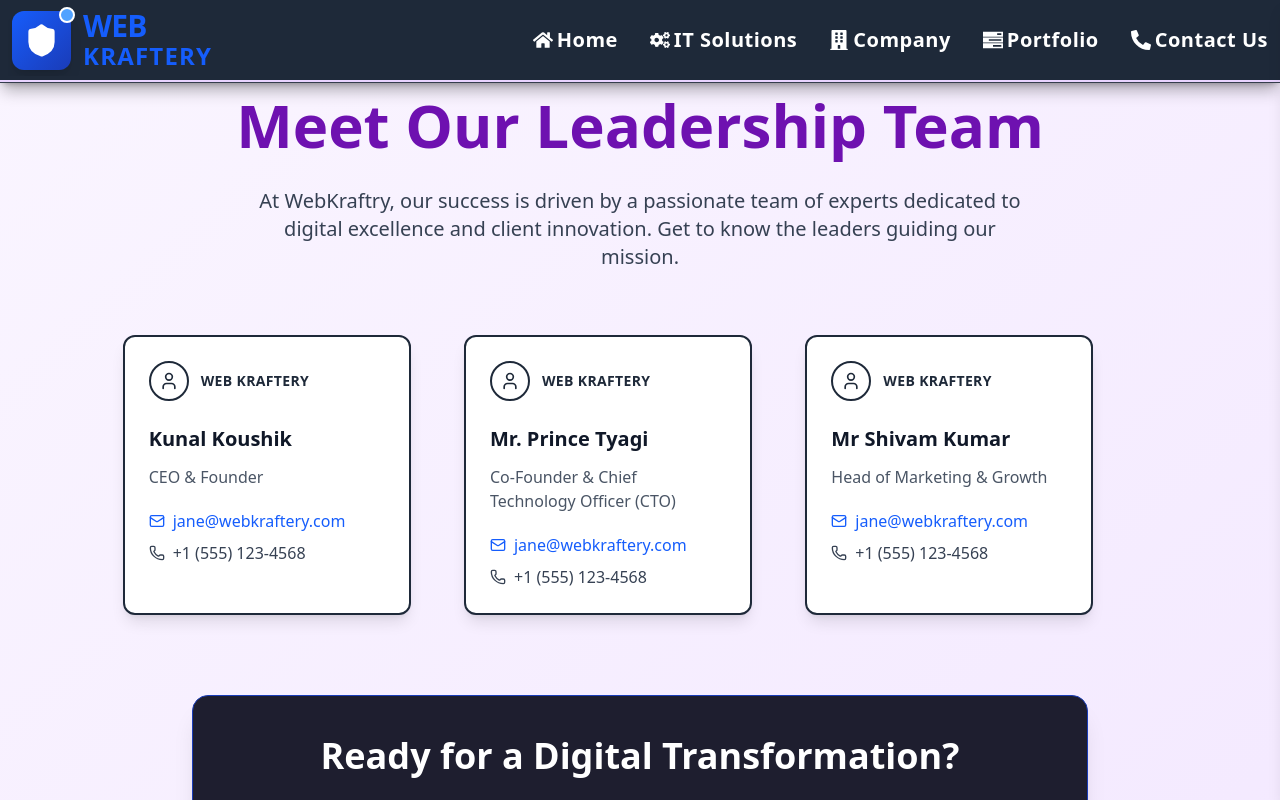
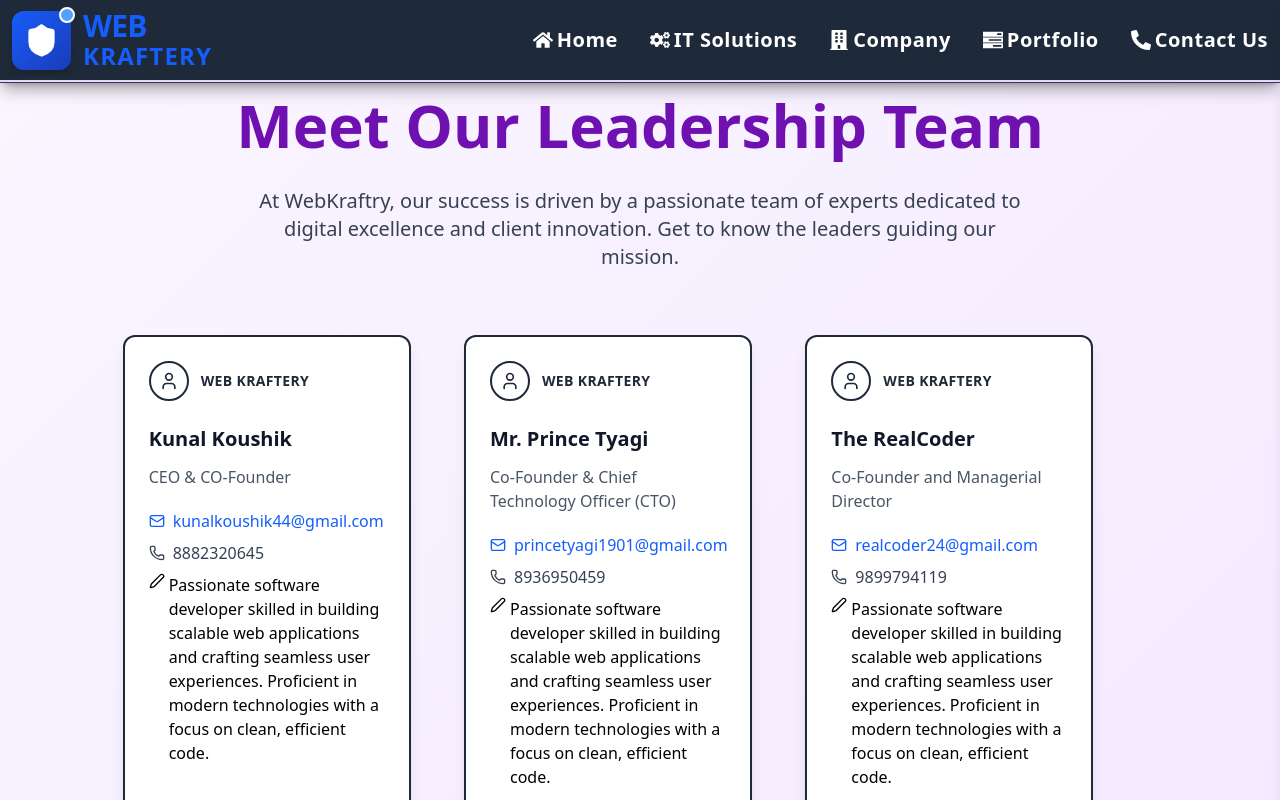
Before and after one commit to WebKraftry/WebKraftry, a React (Vite) app: page /company/team in a window 1280 px wide. Shown: the top 800 px of the page. Built offline with nearby package versions, Linux system fonts and the light colour scheme.

Commit message:
final submit for deployment

```diff
--- a/src/Components/Common/CTACard.jsx
+++ b/src/Components/Common/CTACard.jsx
@@ -1,11 +1,12 @@
 import React from 'react';
-import { Mail, Phone, User } from 'lucide-react';
+import { Mail, Phone, User, Pen } from 'lucide-react';
 
 const CTACard = ({
   name,
   role,
   email,
   phone,
+  bio,
   logoText = "WEB KRAFTERY"
 }) => {
   const handleEmailClick = () => {
@@ -56,6 +57,13 @@ const CTACard = ({
             <Phone className="w-4 h-4" />
             <span className="group-hover:underline">{phone}</span>
           </button>
+          <div className='flex flex-row justify-center gap-1'>
+            <div>
+                <Pen className=" w-4 h-4 items-center text-black"/>
+            </div>
+            <p>{bio}</p>
+          </div>
+
         </div>
       </div>
     </div>
--- a/src/Components/company/LeadershipTeam.jsx
+++ b/src/Components/company/LeadershipTeam.jsx
@@ -76,21 +76,27 @@ const LeadershipTeam = () => {
   const teamMembers = [
     {
       name: 'Kunal Koushik',
-      title: 'CEO & Founder',
-      bio: 'With over 2 years in digital innovation and web strategy, Mr. Koushik leads WebKraftry with a vision for empowering businesses through cutting-edge web development and digital transformation.',
-      image: kunalimg
+      title: 'CEO & CO-Founder',
+      phone:"8882320645",
+      email:"kunalkoushik44@gmail.com",
+      bio:'Passionate software developer skilled in building scalable web applications and crafting seamless user experiences. Proficient in modern technologies with a focus on clean, efficient code.'
     },
     {
       name: 'Mr. Prince Tyagi',
       title: 'Co-Founder & Chief Technology Officer (CTO)',
-      bio: 'A seasoned architect of scalable web applications and robust backend systems. Prince ensures WebKraftry delivers secure, high-performance custom web solutions leveraging the latest technologies.',
-      image: 'https://images.unsplash.com/photo-1560250097-0b93528c311a?fit=crop&w=300&h=300',
+      phone:'8936950459',
+      email:'princetyagi1901@gmail.com',
+      bio:'Passionate software developer skilled in building scalable web applications and crafting seamless user experiences. Proficient in modern technologies with a focus on clean, efficient code.'
+
     },
     {
-      name: 'Mr Shivam Kumar',
-      title: 'Head of Marketing & Growth',
-      bio: 'Sarah specializes in SEO optimization, content strategy, and digital marketing campaigns that drive measurable ROI. Her expertise helps clients achieve significant online visibility and business growth.',
-      image: 'https://images.unsplash.com/photo-1580489944761-15a19d654956?fit=crop&w=300&h=300',
+      name: 'The RealCoder',
+      title: 'Co-Founder and Managerial Director',
+      phone:'9899794119',
+      email:'realcoder24@gmail.com',
+      bio:'Passionate software developer skilled in building scalable web applications and crafting seamless user experiences. Proficient in modern technologies with a focus on clean, efficient code.'
+
+
     },
     // {
     //   name: 'Mr. Robert Green',
@@ -122,8 +128,9 @@ const LeadershipTeam = () => {
           <CTACard
             name={member.name}
             role={member.title}
-            email="jane@webkraftery.com"
-            phone="+1 (555) 123-4568"
+            email={member.email}
+            phone={member.phone}
+            bio={member.bio}
             logoText="WEB KRAFTERY"
           />
           </div>
--- a/src/Components/itSolutions/SEOoptimization.jsx
+++ b/src/Components/itSolutions/SEOoptimization.jsx
@@ -85,7 +85,7 @@ const SEOoptimization = () => {
   }, []);
 
   return (
-    <div className="bg-gradient-to-br from-purple-50 to-purple-200 min-h-screen py-2 px-4 sm:px-6 lg:px-8">
+    <div className="bg-gradient-to-br from-purple-50 to-purple-200 min-h-screen py-2 px-4 sm:px-6 lg:px-8 mt-15">
       <div className="max-w-[90vw] mx-auto rounded-xl shadow-2xl overflow-hidden bg-white">
         {/* Hero Section for SEO Optimization */}
         <div className="paraFont-900 relative p-4 md:p-6 lg:p-8 text-center bg-gradient-to-b from-purple-950 to-purple-300 text-white">
--- a/src/Components/itSolutions/UIUX.jsx
+++ b/src/Components/itSolutions/UIUX.jsx
@@ -85,7 +85,7 @@ const UIUX = () => {
   }, []);
 
   return (
-    <div className="bg-gradient-to-br from-purple-50 to-purple-200 min-h-screen py-2 px-4 sm:px-6 lg:px-8">
+    <div className="bg-gradient-to-br from-purple-50 to-purple-200 min-h-screen py-2 px-4 sm:px-6 lg:px-8 mt-15">
       <div className="max-w-[90vw] mx-auto rounded-xl shadow-2xl overflow-hidden bg-white">
         {/* Hero Section for UI/UX Designing */}
         <div className="paraFont-900 relative p-4 md:p-6 lg:p-8 text-center bg-gradient-to-b from-purple-950 to-purple-300 text-white">
```
